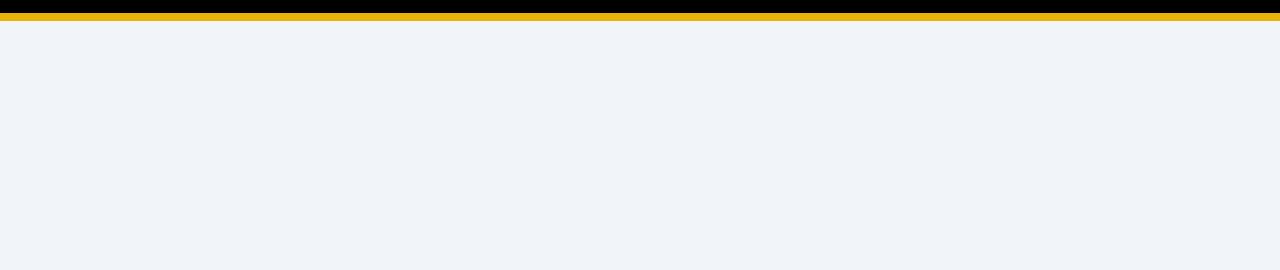
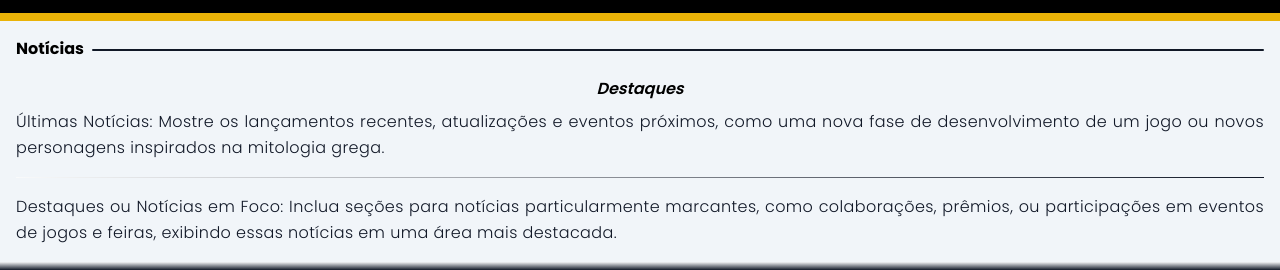
Before and after one commit to LuizDionizio/gods_games_site, a website: page index.html in a window 1280 px wide. Shown: the part 846-1116 px from the top of the page. Before the commit the page ends 867 px from the top, so only its background shows below. Drawn offline with Linux system fonts and the light colour scheme; files whose address does not match are found by name.

Commit message:
Feat: add noticias page

```diff
--- a/index.html
+++ b/index.html
@@ -20,7 +20,8 @@
         <nav class="w-full fixed top-0 left-0 bg-black border-gray-200 shadow-lg z-50">
             <div class="w-full max-w-screen-xl mx-auto p-4 flex flex-wrap items-center justify-between">
                 <a href="#inicio" class="flex items-center space-x-3 rtl:space-x-reverse">
-                    <img src="./src/images/circle_logo_gg_symbol.png" class="h-11 lg:h-14 xl:h-16 2xl:h-18" alt="Gods Game Icon Logo" />
+                    <img src="./src/images/circle_logo_gg_symbol.png" class="h-11 lg:h-14 xl:h-16 2xl:h-18"
+                        alt="Gods Game Icon Logo" />
                 </a>
 
                 <!-- Menu hamburguer -->
@@ -70,6 +71,7 @@
 
     <!--Conteúdo principal-->
     <main class="w-full h-auto m-0 p-0">
+        <!--Inicio-->
         <section id="inicio" class="w-full h-auto mt-[76px] p-0">
             <div class="w-full h-auto m-0 p-0">
                 <img src="./src/images/final_banner.png" class="w-full h-auto m-0 p-0" alt="Banner Here We Go">
@@ -77,15 +79,38 @@
 
             <div class="w-full h-auto m-0 p-4 flex flex-wrap items-center justify-between bg-black">
                 <a href="#inicio" class="w-24 flex-none">
-                    <img src="./src/images//White_GG_LogoText.png" class="h-8 lg:h-11 xl:h-14 2xl:h-16" alt="Gods Games Icon">
+                    <img src="./src/images//White_GG_LogoText.png" class="h-8 lg:h-11 xl:h-14 2xl:h-16"
+                        alt="Gods Games Icon">
                 </a>
-                <h3 class="w-48 flex-initial text-xs font-black leading-tight text-yellow-500 text-center sm:w-64 sm:text-base lg:w-96 lg:text-xl">
+                <h3
+                    class="w-48 flex-initial text-xs font-black leading-tight text-yellow-500 text-center sm:w-64 sm:text-base lg:w-96 lg:text-xl">
                     "Crie memórias, desperte o jogador que existe em você!"
                 </h3>
             </div>
         </section>
+        <div class="w-full h-2 bg-yellow-500 shadow-2xl"></div>
 
-        <div class="w-full h-2 bg-yellow-500 shadow-2xl"></div>
+        <!--Noticias-->
+        <section id="noticias" class="w-full h-auto m-0 p-0">
+            <div class="w-full h-auto m-0 p-4 flex">
+                <h1 class="text-base font-bold text-black">Notícias</h1>
+                <div class="w-full h-0.5 mt-3 ms-2 bg-gray-900 rounded-sm"></div>
+            </div>
+            <div class="w-full h-auto m-0 ps-4 pe-4">
+                <h2 class="mb-2 text-base font-semibold text-center italic">Destaques</h2>
+                <p class="text-base text-gray-900 font-extralight text-justify tracking-wide leading-relaxed">
+                    Últimas Notícias: Mostre os lançamentos recentes, atualizações e eventos próximos, como uma
+                    nova fase de desenvolvimento de um jogo ou novos personagens inspirados na mitologia grega.
+                </p>
+                <div class="w-full h-px mt-4 mb-4 bg-gradient-to-r from-gray-50 to-gray-900"></div>
+                <p class="text-base text-gray-900 font-extralight text-justify tracking-wide leading-relaxed">
+                    Destaques ou Notícias em Foco: Inclua seções para notícias particularmente marcantes, como
+                    colaborações, prêmios, ou participações em eventos de jogos e feiras, exibindo essas notícias em
+                    uma área mais destacada.
+                </p>
+            </div>
+            <div class="h-2 mt-4 bg-gradient-to-b from-gray-100 to-gray-900"></div>
+        </section>
 
     </main>
 
```
Also changed, not shown: src/css/output.css.
